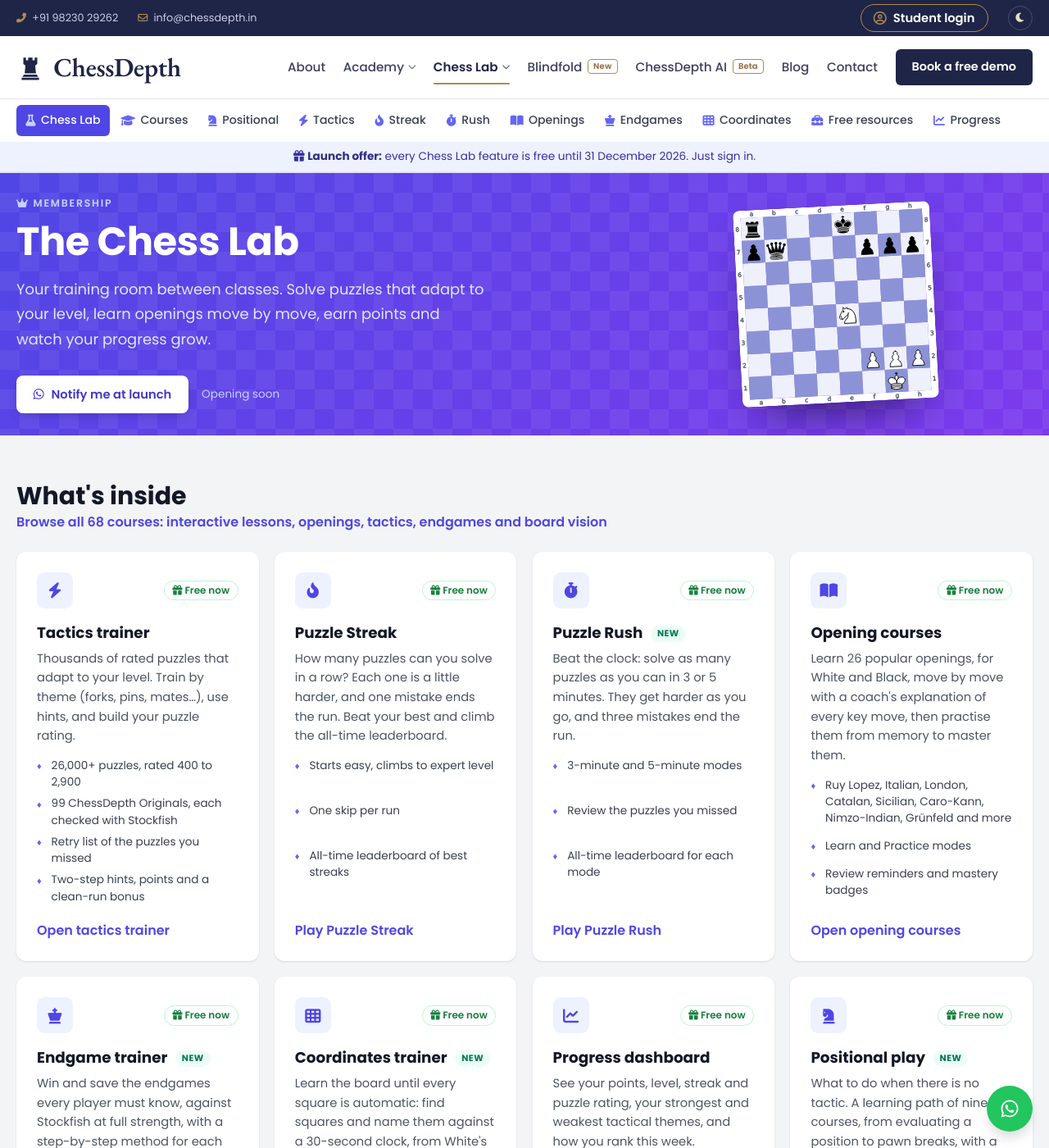
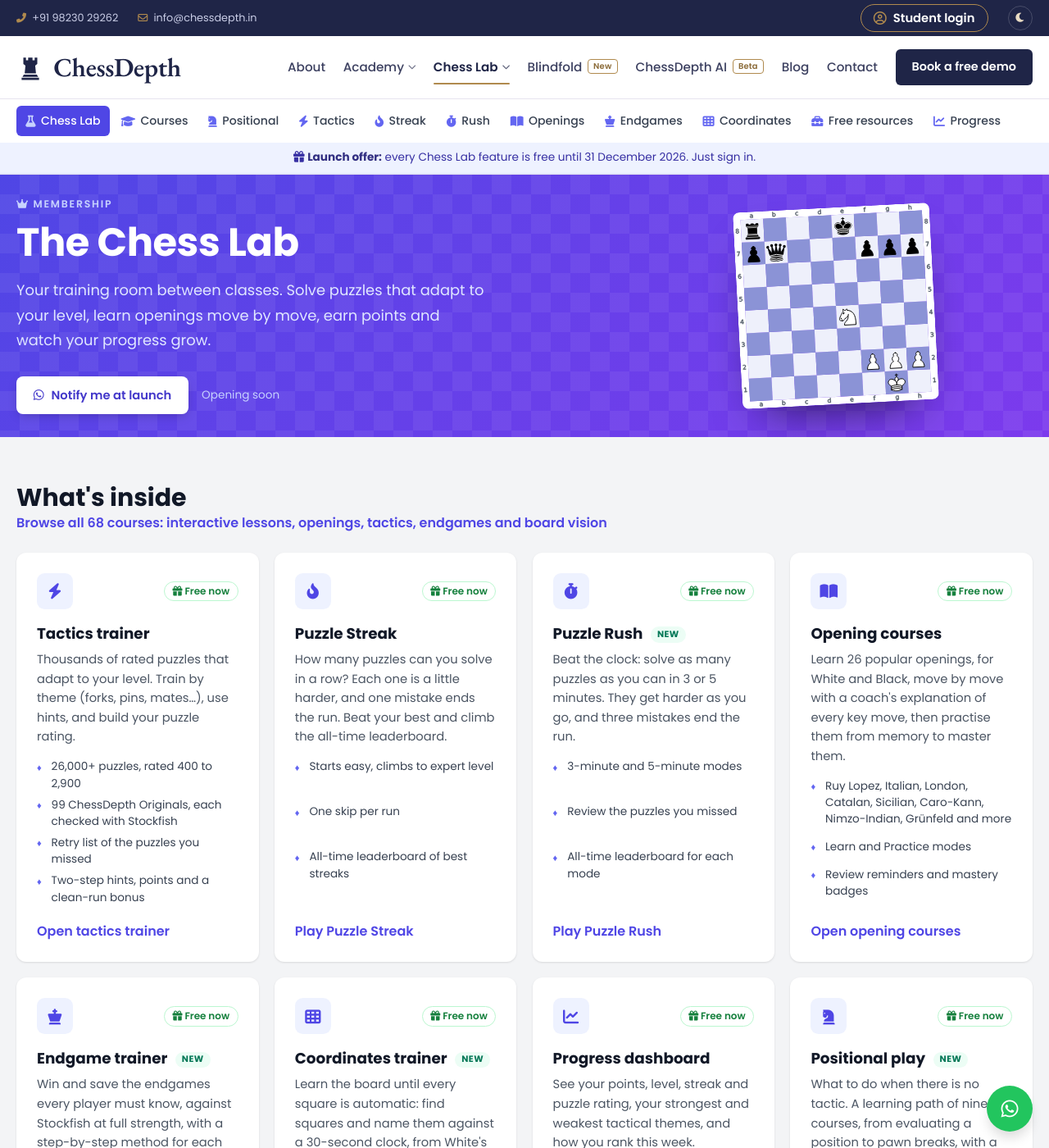
Before and after one commit to Sourabhjoshi1/Chess-Depth, a Jekyll site: the page built from pages/lab/index.html, in a window 1280 px wide and 1400 px high. Shown: the whole window at 82% size. Built offline with Jekyll 4.4.1, drawn with Linux system fonts in a browser that asks for light colours; comment, search, counter and statistics services are not loaded.

Commit message:
Chess Lab: tab bar padding
Co-Authored-By: Claude Fable 5.2 <noreply@anthropic.com>
Claude-Session: https://claude.ai/code/session_017ZwxdNZGtw2tXrZdE2ZP9f

```diff
--- a/assets/css/pages/lab.css
+++ b/assets/css/pages/lab.css
@@ -575,7 +575,7 @@ html.dark .po-check span, html.dark .po-card span { color: #a8b3c4; } html.dark
 html.dark .po-read a { color: #a5b4fc; }
 
 /* Spacing pass (Nov 2026): tab bar without a scrollbar, room around the status chips and above page content */
-.lab-bar-inner { padding-top: .45rem; padding-bottom: .45rem; row-gap: .5rem; }
+.lab-bar .lab-bar-inner { padding-top: .5rem; padding-bottom: .5rem; row-gap: .5rem; }
 .lab-tabs { gap: .15rem; scrollbar-width: none; -ms-overflow-style: none; max-width: 100%; }
 .lab-tabs::-webkit-scrollbar { display: none; }
 .lab-tabs a { padding: .5rem .7rem; font-size: .88rem; gap: .4rem; }
```
